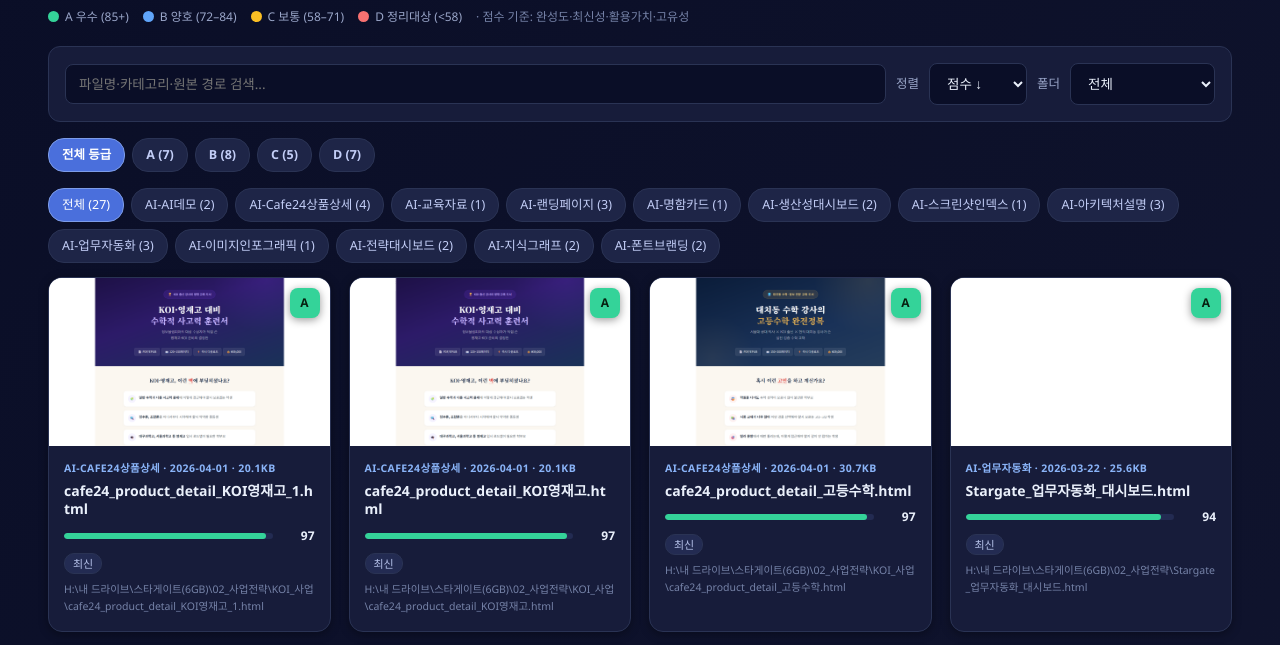
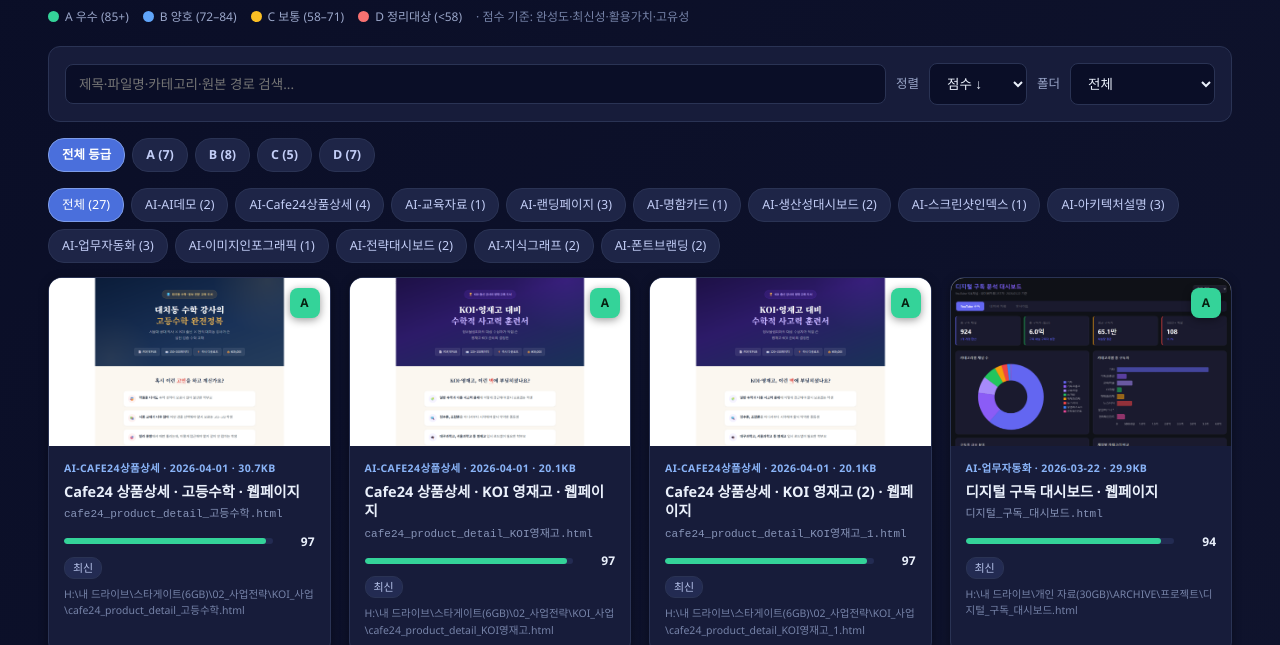
Before and after one commit to DongsooJung/stargate-ai-gallery, a plain HTML site: page index.html in a window 1280 px wide. Shown: the part 109-754 px from the top of the page. Drawn offline with Linux system fonts and the light colour scheme.

Commit message:
feat: 카드 제목에 한글 title 우선 표시 및 파일명 보조 표시, 제목 검색 지원

```diff
--- a/index.html
+++ b/index.html
@@ -61,8 +61,9 @@ h1{color:var(--accent);font-size:clamp(22px,3vw,30px);margin-bottom:8px;letter-s
 .badge[data-g=C]{background:var(--C);color:#3d2c00} .badge[data-g=D]{background:var(--D);color:#450b0b}
 .meta{padding:14px 15px 16px;display:flex;flex-direction:column;gap:5px}
 .meta .cat{font-size:10.5px;color:var(--accent);letter-spacing:.4px;text-transform:uppercase;font-weight:600}
-.meta h3{font-size:14px;color:var(--txt);word-break:break-all;line-height:1.35;font-weight:600}
-.scorebar{display:flex;align-items:center;gap:8px;margin:2px 0}
+.meta h3{font-size:14.5px;color:var(--txt);word-break:break-all;line-height:1.35;font-weight:700}
+.fname{font-size:11px;color:#8794b8;word-break:break-all;font-family:ui-monospace,monospace}
+.scorebar{display:flex;align-items:center;gap:8px;margin:3px 0 1px}
 .scorebar .track{flex:1;height:6px;background:#232b52;border-radius:4px;overflow:hidden}
 .scorebar .fill{height:100%;border-radius:4px}
 .scorebar .num{font-size:12px;font-weight:700;color:var(--txt);min-width:34px;text-align:right}
@@ -91,13 +92,13 @@ footer a{color:var(--accent)}
 </div>
 
 <div class="toolbar">
-  <input id="q" type="text" placeholder="파일명·카테고리·원본 경로 검색...">
+  <input id="q" type="text" placeholder="제목·파일명·카테고리·원본 경로 검색...">
   <label>정렬</label>
   <select id="sort">
     <option value="score_desc">점수 ↓</option>
     <option value="score_asc">점수 ↑</option>
     <option value="cat">카테고리</option>
-    <option value="name">파일명</option>
+    <option value="name">제목</option>
     <option value="mt_desc">수정일 ↓</option>
     <option value="mt_asc">수정일 ↑</option>
     <option value="size_desc">크기 ↓</option>
@@ -170,27 +171,29 @@ fetch('data.json').then(r=>r.json()).then(DATA=>{
       if(activeCats.size&&!activeCats.has(d.cat))return false;
       if(activeGrades.size&&!activeGrades.has(d.grade))return false;
       if(tag&&d.tag!==tag)return false;
-      if(q&&!(d.name.toLowerCase().includes(q)||d.orig.toLowerCase().includes(q)||d.cat.toLowerCase().includes(q)))return false;
+      if(q&&!((d.title||'').toLowerCase().includes(q)||d.name.toLowerCase().includes(q)||d.orig.toLowerCase().includes(q)||d.cat.toLowerCase().includes(q)))return false;
       return true;
     });
-    if(sort==='name')list.sort((a,b)=>a.name.localeCompare(b.name));
+    const T=d=>d.title||d.name;
+    if(sort==='name')list.sort((a,b)=>T(a).localeCompare(T(b),'ko'));
     else if(sort==='mt_desc')list.sort((a,b)=>b.mt.localeCompare(a.mt));
     else if(sort==='mt_asc')list.sort((a,b)=>a.mt.localeCompare(b.mt));
     else if(sort==='size_desc')list.sort((a,b)=>parseFloat(b.sz)-parseFloat(a.sz));
-    else if(sort==='score_asc')list.sort((a,b)=>(a.score-b.score)||a.name.localeCompare(b.name));
+    else if(sort==='score_asc')list.sort((a,b)=>(a.score-b.score)||T(a).localeCompare(T(b),'ko'));
     else if(sort==='cat')list.sort((a,b)=>a.cat.localeCompare(b.cat)||b.score-a.score);
-    else list.sort((a,b)=>(b.score-a.score)||a.name.localeCompare(b.name));
+    else list.sort((a,b)=>(b.score-a.score)||T(a).localeCompare(T(b),'ko'));
 
     const grid=document.getElementById('grid');
     grid.innerHTML=list.map(d=>{
       const g=d.grade,col=GC[g]||'#8ab4f8';
-      const img=d.thumb?'<img src="files/'+d.thumb+'" alt="'+escapeHtml(d.name)+' 미리보기" loading="lazy" onerror="this.outerHTML=&quot;<div class=noimg>썸네일 없음</div>&quot;">':'<div class="noimg">썸네일 없음</div>';
+      const img=d.thumb?'<img src="files/'+d.thumb+'" alt="'+escapeHtml(T(d))+' 미리보기" loading="lazy" onerror="this.outerHTML=&quot;<div class=noimg>썸네일 없음</div>&quot;">':'<div class="noimg">썸네일 없음</div>';
       const notes=(d.scoreNote||'').split(',').map(s=>s.trim()).filter(Boolean).map(s=>'<span class="tagpill">'+escapeHtml(s)+'</span>').join('');
       return '<a class="card" href="files/'+d.html+'" target="_blank">'+
         '<div class="thumbwrap">'+img+'<span class="badge" data-g="'+g+'">'+g+'</span></div>'+
         '<div class="meta">'+
           '<div class="cat">'+escapeHtml(d.cat)+' · '+d.mt+' · '+d.sz+'KB</div>'+
-          '<h3>'+escapeHtml(d.name)+'</h3>'+
+          '<h3>'+escapeHtml(T(d))+'</h3>'+
+          '<div class="fname">'+escapeHtml(d.name)+'</div>'+
           '<div class="scorebar"><div class="track"><div class="fill" style="width:'+d.score+'%;background:'+col+'"></div></div><span class="num">'+d.score+'</span></div>'+
           '<div class="note">'+notes+'</div>'+
           '<div class="path">'+escapeHtml(d.orig)+'</div>'+
```
